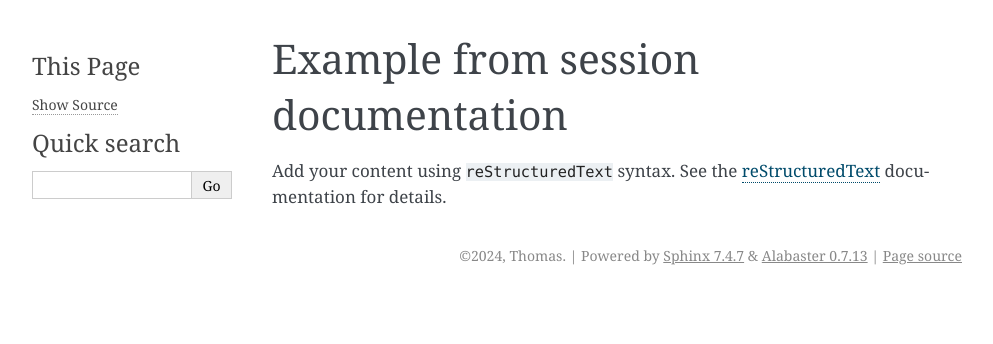
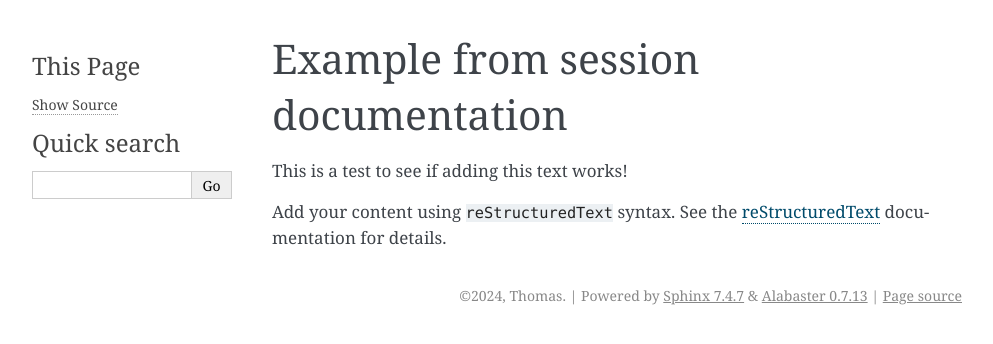
Before and after one commit to Samot484/Continuous_Integration, a Sphinx documentation site: the page built from docs/source/index.rst, in a window 1280 px wide. Shown: the top 344 px of the page, without its empty margins (148-1141 px from the left). Built offline with Sphinx 7.4.7, drawn with Linux system fonts in a browser that asks for light colours.

Commit message:
Update index.rst

```diff
--- a/docs/source/index.rst
+++ b/docs/source/index.rst
@@ -5,6 +5,8 @@
 
 Example from session documentation
 ==================================
+
+This is a test to see if adding this text works!
 
 Add your content using ``reStructuredText`` syntax. See the
 `reStructuredText <https://www.sphinx-doc.org/en/master/usage/restructuredtext/index.html>`_
```
